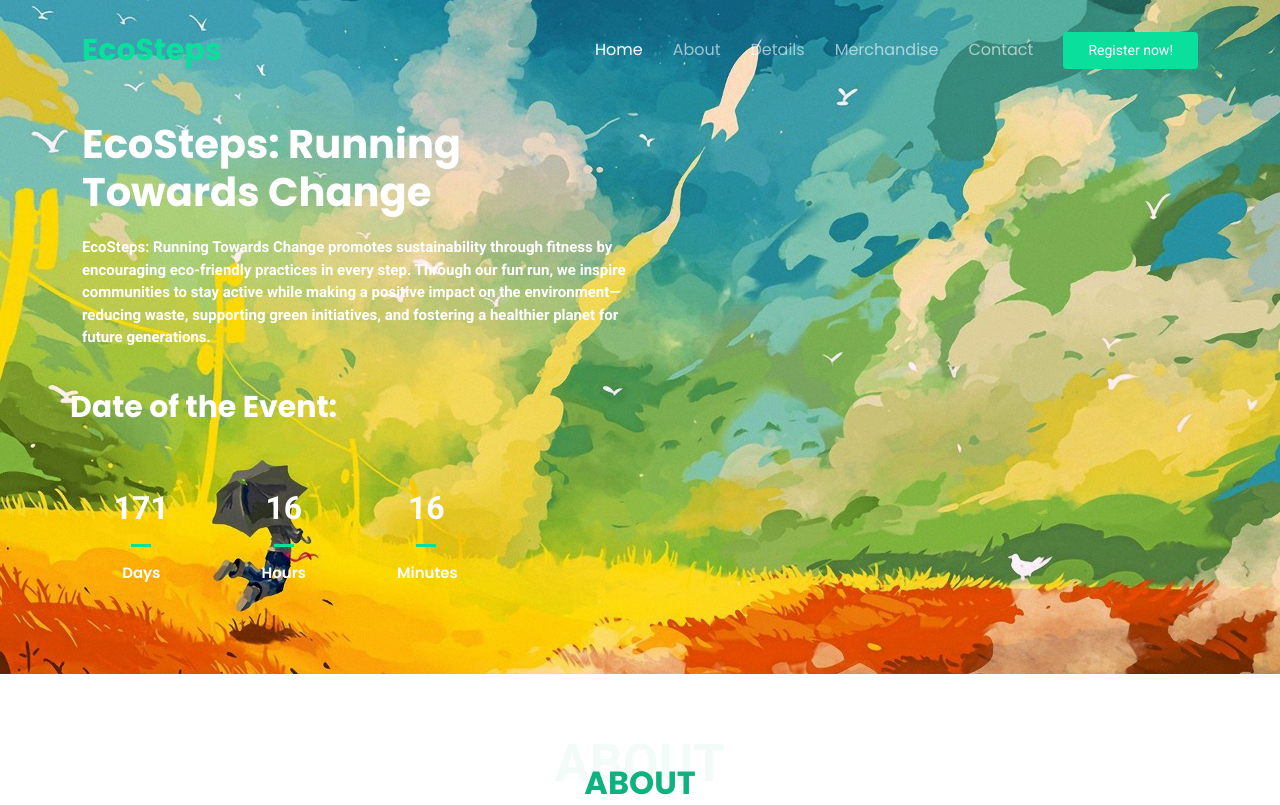
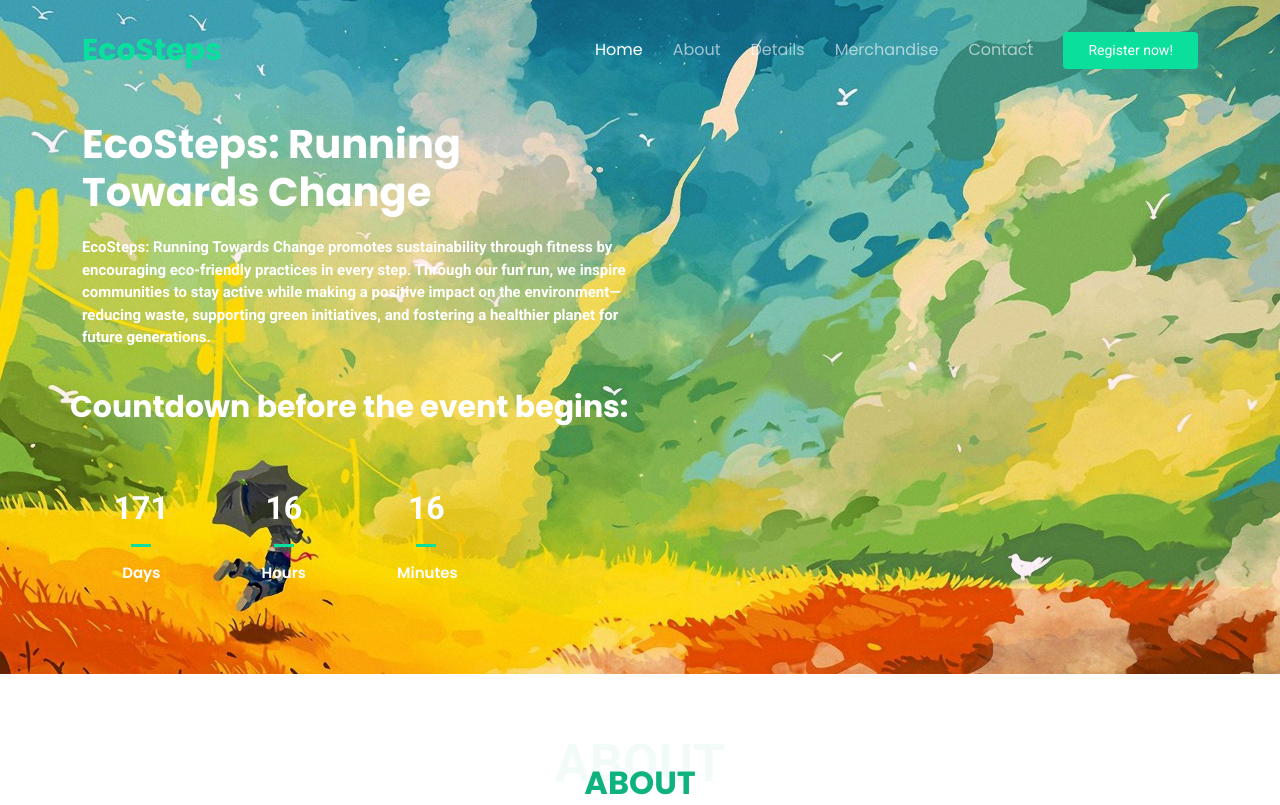
Before and after one commit to 013Andrei/midtermproject-webtech, a plain HTML site: page MidtermProject-WebTech/index.html in a window 1280 px wide. Shown: the top 805 px of the page. Drawn offline with Linux system fonts and the light colour scheme.

Commit message:
Update index.html

```diff
--- a/MidtermProject-WebTech/index.html
+++ b/MidtermProject-WebTech/index.html
@@ -78,7 +78,7 @@
             <p data-aos="fade-up" data-aos-delay="100"><strong>EcoSteps: Running Towards Change promotes sustainability through fitness by encouraging eco-friendly practices in every step. Through our fun run, we inspire communities to stay active while making a positive impact on the environment—reducing waste, supporting green initiatives, and fostering a healthier planet for future generations.</strong></p>
 
             <div class="row gy-4" data-aos="fade-up" data-aos-delay="300">
-              <h3>Date of the Event:</h3>
+              <h3>Countdown before the event begins:</h3>
 
               <div class="col-lg-3 col-6">
 
```
